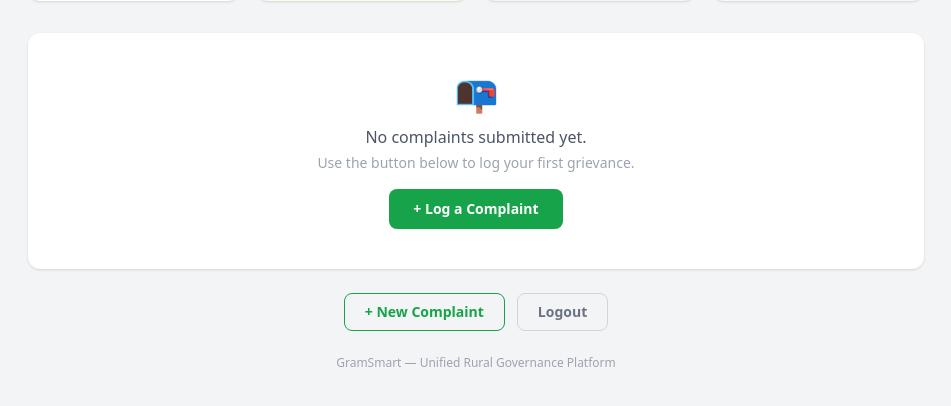
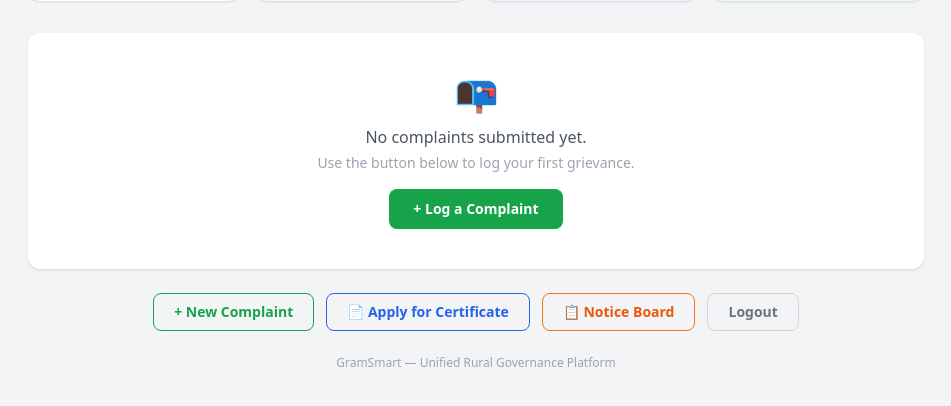
Before and after one commit to payaladhav2007-stack/Smart-Village-Complaint-Queue-System-, a Django app: page /grievances/my-complaints/ in a window 1280 px wide. Shown: the part 239-645 px from the top of the page, without its empty margins (164-1115 px from the left). Run offline with Django 5.2, Linux system fonts and the light colour scheme; the visitor is signed in with stand-in values (Sample User, id 1); data that the repository does not hold is empty; some libraries are stand-ins or nearby versions.

Commit message:
Fix sarpanch login link and add certificate/notice board links to citizen dashboard

```diff
--- a/accounts/templates/accounts/register_sarpanch.html
+++ b/accounts/templates/accounts/register_sarpanch.html
@@ -37,7 +37,7 @@
         <p class="text-xs text-yellow-700 font-semibold">Awaiting Django Admin Approval</p>
         <p class="text-xs text-yellow-600 mt-1">A GramSmart administrator will verify your identity document and approve your Sarpanch/Nagarsevak account. You will be notified once the review is complete.</p>
       </div>
-      <a href="/api/auth/login-page/" class="inline-block mt-4 bg-yellow-600 text-white text-sm font-semibold px-6 py-2.5 rounded-xl hover:bg-yellow-700 transition">
+      <a href="/api/auth/sarpanch-login/" class="inline-block mt-4 bg-yellow-600 text-white text-sm font-semibold px-6 py-2.5 rounded-xl hover:bg-yellow-700 transition">
         Go to Login
       </a>
     </div>
--- a/grievances/templates/grievances/my_complaints.html
+++ b/grievances/templates/grievances/my_complaints.html
@@ -136,7 +136,15 @@
          class="border border-green-600 text-green-600 font-semibold px-5 py-2 rounded-lg text-sm hover:bg-green-50 transition">
         + New Complaint
       </a>
-      <a href="/accounts/logout/"
+      <a href="/appointments/request/"
+         class="border border-blue-600 text-blue-600 font-semibold px-5 py-2 rounded-lg text-sm hover:bg-blue-50 transition">
+        📄 Apply for Certificate
+      </a>
+      <a href="/api/auth/notice-board/"
+         class="border border-orange-500 text-orange-600 font-semibold px-5 py-2 rounded-lg text-sm hover:bg-orange-50 transition">
+        📋 Notice Board
+      </a>
+      <a href="#" onclick="fetch('/api/auth/logout/', {method: 'POST', headers: {'X-CSRFToken': document.cookie.match(/csrftoken=([^;]+)/)?.[1] || ''}}).then(() => window.location.href = '/api/auth/login-page/'); return false;"
          class="border border-gray-300 text-gray-500 font-semibold px-5 py-2 rounded-lg text-sm hover:bg-gray-50 transition">
         Logout
       </a>
```
